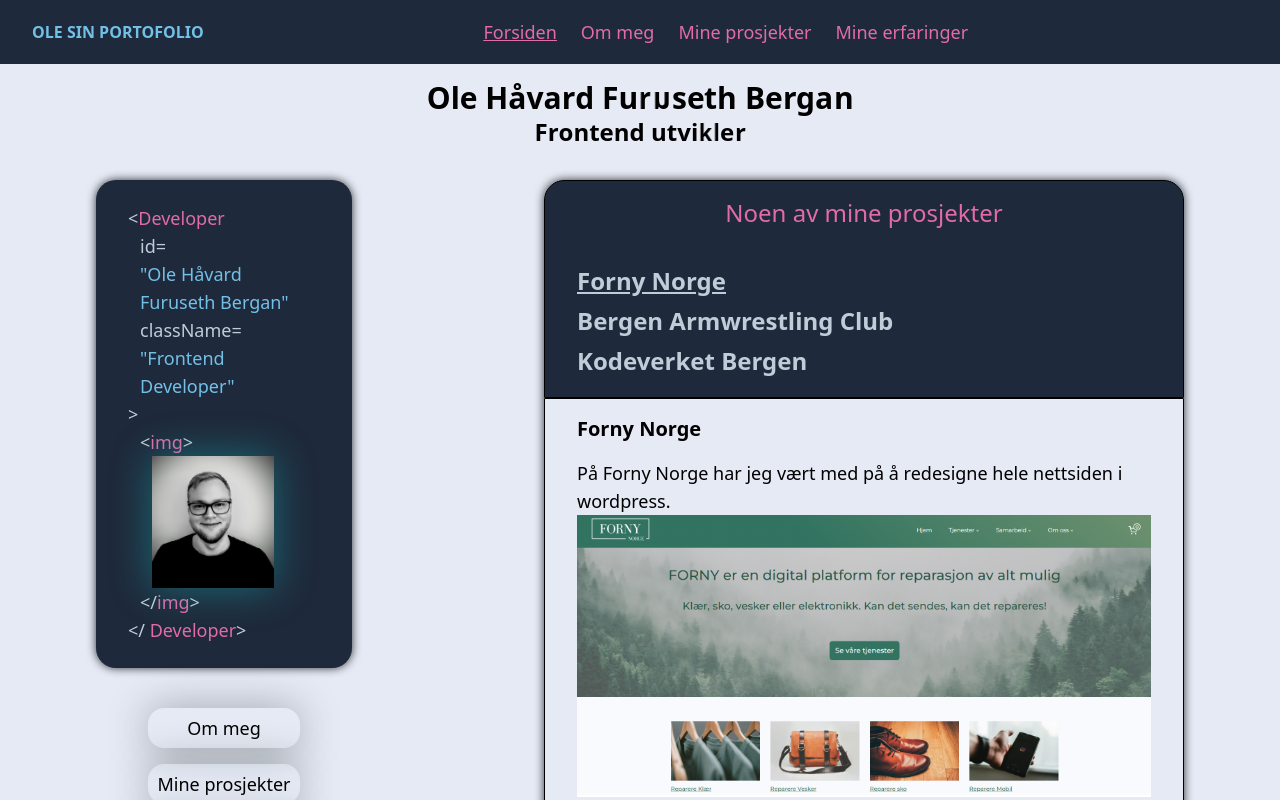
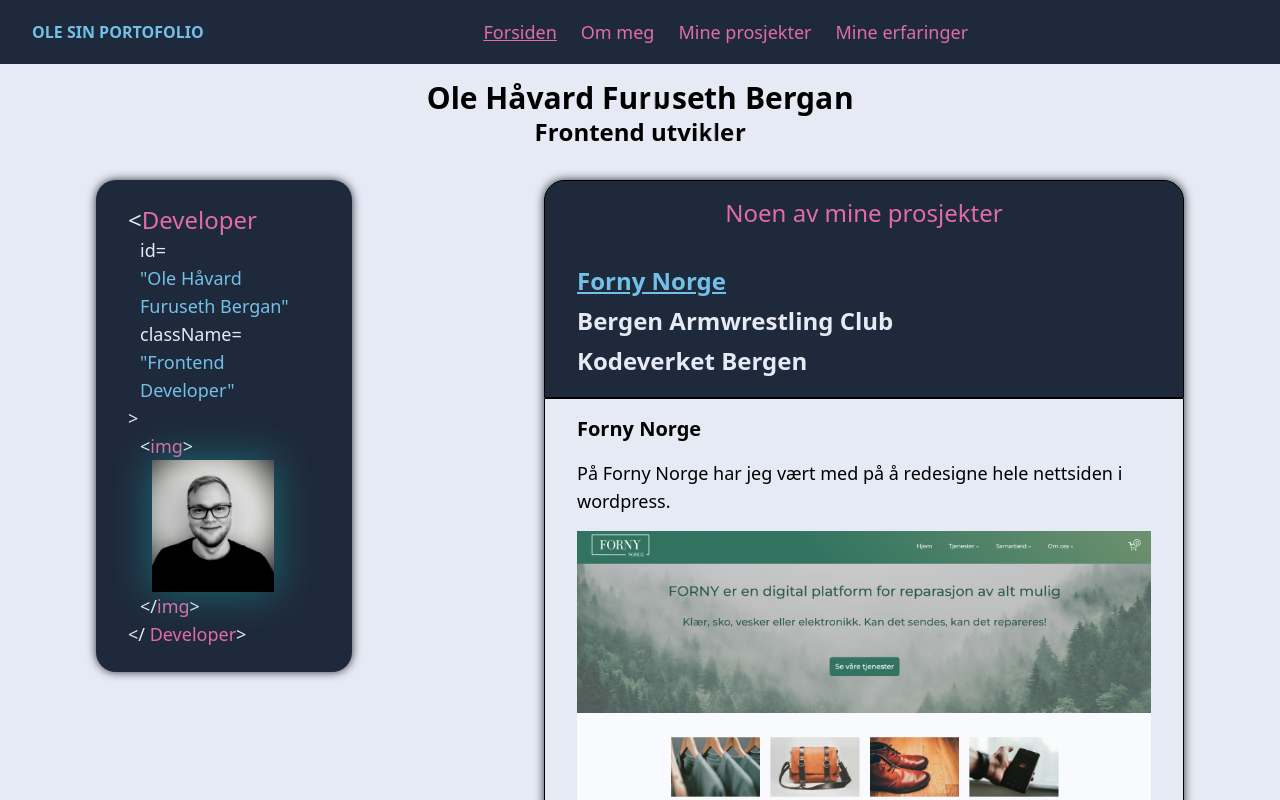
Before and after one commit to OleKoderNo/portofolio-with-tailwind, a Next.js app: page / in a window 1280 px wide. Shown: the top 800 px of the page. Built offline with nearby package versions, Linux system fonts and the light colour scheme.

Commit message:
small visual improvements

```diff
--- a/components/projectsCardComponent.js
+++ b/components/projectsCardComponent.js
@@ -64,7 +64,7 @@
                         {cardData.map((card, index) => (
                             <li
                                 key={index}
-                                className={`cursor-pointer w-fit ${activeCard === index ? "underline" : "no-underline"
+                                className={`cursor-pointer s hover:underline w-fit ${activeCard === index ? "underline text-blueText" : "no-underline"
                                     }`}
                                 onClick={() => handleClick(index)}
                             >
@@ -87,7 +87,7 @@
                         >
                             {card.title}
                         </h3>
-                        <p>
+                        <p className=" mb-4">
                             {card.description}
                         </p>
                         <div>
@@ -105,7 +105,7 @@
                             className="my-4 text-center underline"
                         >
                             <a
-                                className="text-blueText font-semibold hover:text-pinkText"
+                                className=" text-cardBG text-xl font-bold hover:text-pinkText"
                                 href={card.url}
                                 target="_blank"
                                 rel="noopener noreferrer"
--- a/pages/index.js
+++ b/pages/index.js
@@ -57,10 +57,11 @@
 
             {/* Information card */}
             <div
-              className="md:mx-0 block w-64 py-6 px-8 mx-auto bg-cardBG text-greyText rounded-[20px] shadow-[0px_0_10px_rgba(0,0,0,0.8)] max-h-[420px] md:max-h-[500px]"
+              className="md:mx-0 block w-64 py-6 px-8 mx-auto bg-cardBG text-greyText rounded-[20px] shadow-[0px_0_10px_rgba(0,0,0,0.8)] max-h-[420px] md:max-h-[500px] bigScreen:w-[400px] bigScreen:max-h-fit bigScreen:pt-8"
             >
               <p
                 aria-hidden="true"
+                className=" text-2xl"
               >
                 &lt;
                 <span
@@ -70,40 +71,40 @@
                 </span>
               </p>
               <p
-                className="pl-3"
+                className="pl-3 bigScreen:text-xl"
                 aria-hidden="true"
               >
                 id=
               </p>
               <p
-                className="pl-3 text-blueText"
+                className="pl-3 text-blueText bigScreen:text-2xl"
                 aria-hidden="true"
               >
                 "Ole Håvard
               </p>
               <p
-                className="pl-3 text-blueText"
+                className="pl-3 text-blueText bigScreen:text-2xl"
                 aria-hidden="true"
               >
                 Furuseth Bergan"
               </p>
               <p
-                className="pl-3"
+                className="pl-3 bigScreen:text-xl"
                 aria-hidden="true"
               >
                 className=
               </p>
               <p
-                className="pl-3 text-blueText"
+                className="pl-3 text-blueText bigScreen:text-2xl"
                 aria-hidden="true"
               >
                 "Frontend Developer"
               </p>
-              <p aria-hidden="true">
+              <p aria-hidden="true" className="bigScreen:text-2xl">
                 &gt;
               </p>
               <p
-                className="pl-3"
+                className="pl-3 bigScreen:text-2xl"
                 aria-hidden="true"
               >
                 &lt;
@@ -115,13 +116,13 @@
                 &gt;
               </p>
               <Image
-                className="pl-6 drop-shadow-[0px_0_20px_rgba(20,205,200,0.4)]"
+                className="pl-6 drop-shadow-[0px_0_20px_rgba(20,205,200,0.4)] bigScreen:w-[80%] bigScreen:py-3"
                 src={Selfie}
                 width={146}
                 alt="Svart hvit portrettbilde av Ole"
               />
               <p
-                className="pl-3"
+                className="pl-3 bigScreen:text-2xl"
                 aria-hidden="true"
               >
                 &lt;/
@@ -132,7 +133,7 @@
                 </span>
                 &gt;
               </p>
-              <p aria-hidden="true">
+              <p aria-hidden="true" className="bigScreen:text-2xl">
                 &lt;/&nbsp;
                 <span
                   className=" text-pinkText"
@@ -145,7 +146,7 @@
 
             {/* Button links */}
             <div
-              className="flex flex-col items-center gap-4 pt-10 text-[#000000] h-"
+              className="flex flex-col items-center gap-4 pt-10 text-[#000000] md:hidden"
             >
               <Link
                 href="/om-meg"
--- a/tailwind.config.js
+++ b/tailwind.config.js
@@ -7,13 +7,13 @@
   ],
   theme: {
     colors: {
-      'greyText': '#c2ccd8',
+      'greyText': '#e5eaf5',
       'pinkText': '#e16bab',
       'blueText': '#73c0e7',
       'cardBG': '#1e293b'
     },
     extend: {
-      screens: { xxs: '375px', xs: '425px' },
+      screens: { xxs: '375px', xs: '425px', bigScreen: '1440px'},
     },
   },
   plugins: [],
```
